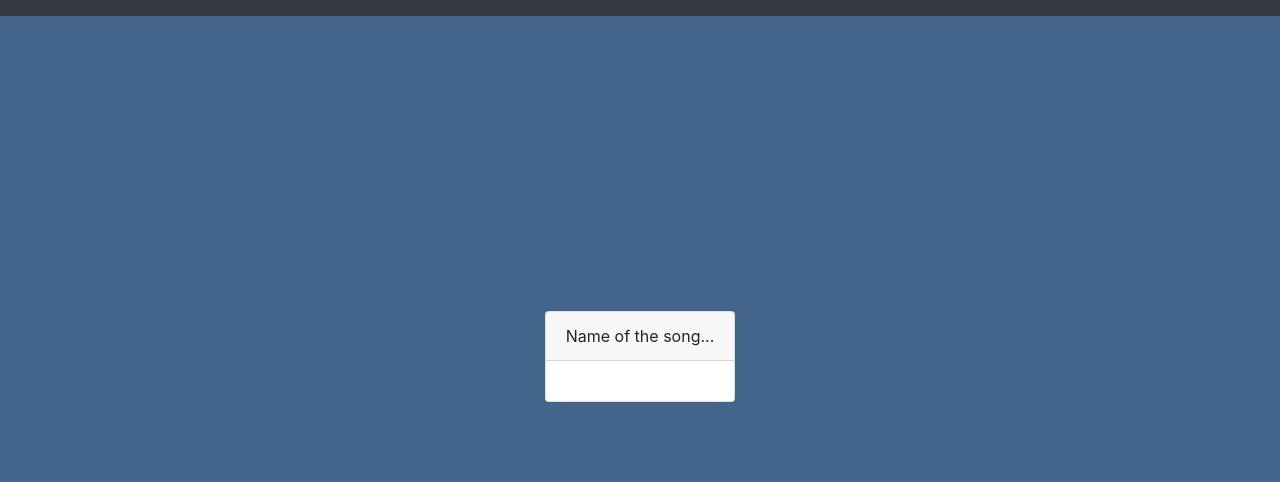
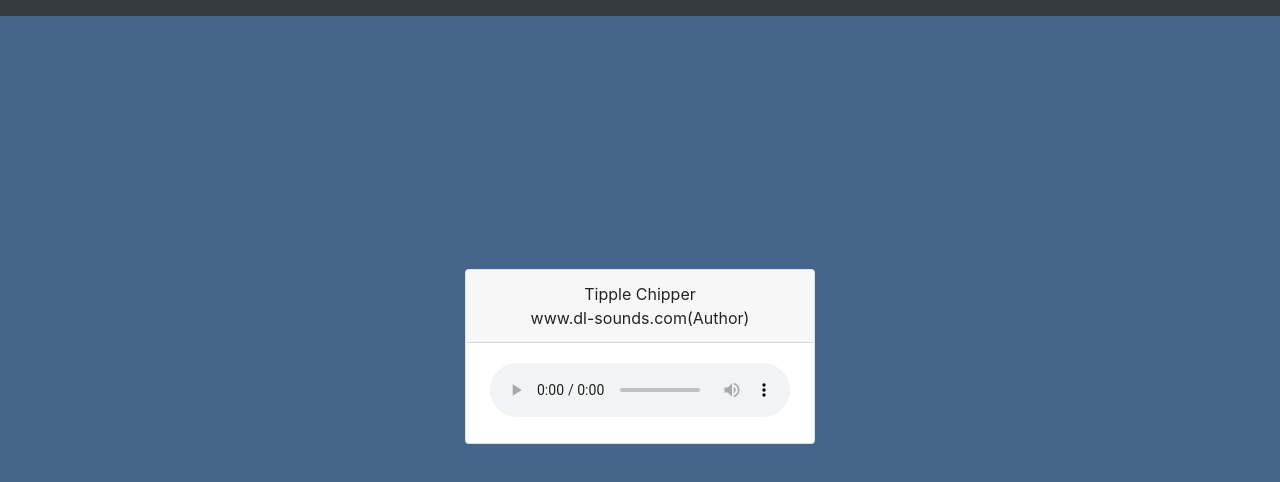
Before and after one commit to alessandrovinciabc/mbitbit, a React app: page / in a window 1280 px wide. Shown: the part 104-586 px from the top of the page. Built offline with nearby package versions, Linux system fonts and the light colour scheme.

Commit message:
Add music player and first track

```diff
--- a/public/style.css
+++ b/public/style.css
@@ -29,3 +29,8 @@
 .navbar-logo--image{
     font-size: 3rem;
 }
+
+.music-player{
+    width: 30%;
+    min-width: 350px;
+}
--- a/src/index.js
+++ b/src/index.js
@@ -15,9 +15,15 @@
             </Navbar.Brand>
         </Navbar>
         <Container className="main-container">
-            <Card className="text-center">
-                <Card.Header>Name of the song...</Card.Header>
+            <Card className="text-center music-player">
+                <Card.Header>
+                    Tipple Chipper<br/>
+                    www.dl-sounds.com(Author)
+                </Card.Header>
                 <Card.Body>
+                    <audio controls loop>
+                        <source src="./tracks/tipplechipper.wav" type="audio/wav" />
+                    </audio>
                 </Card.Body>
             </Card>
         </Container>
```
Also changed, not shown: 1 other file.
